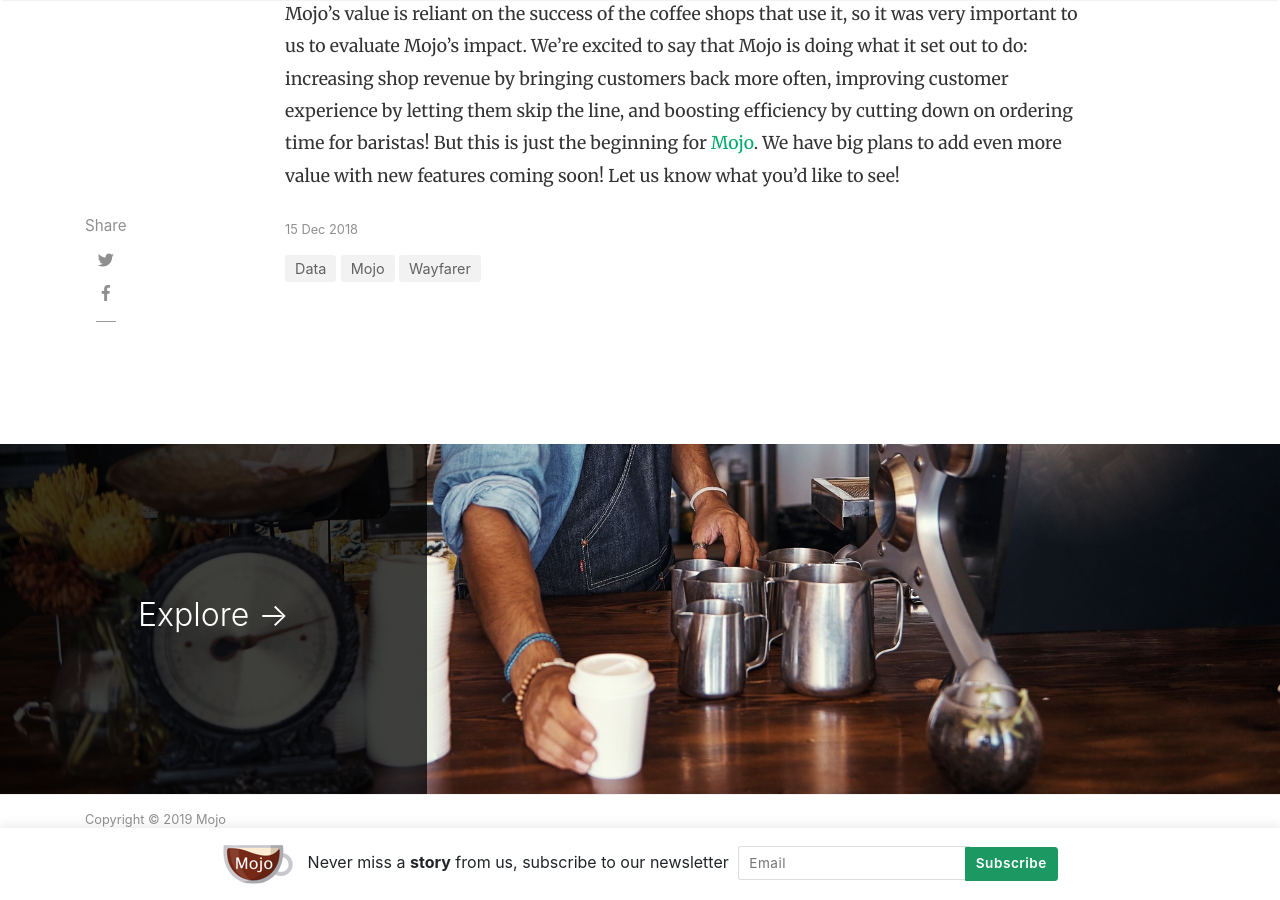
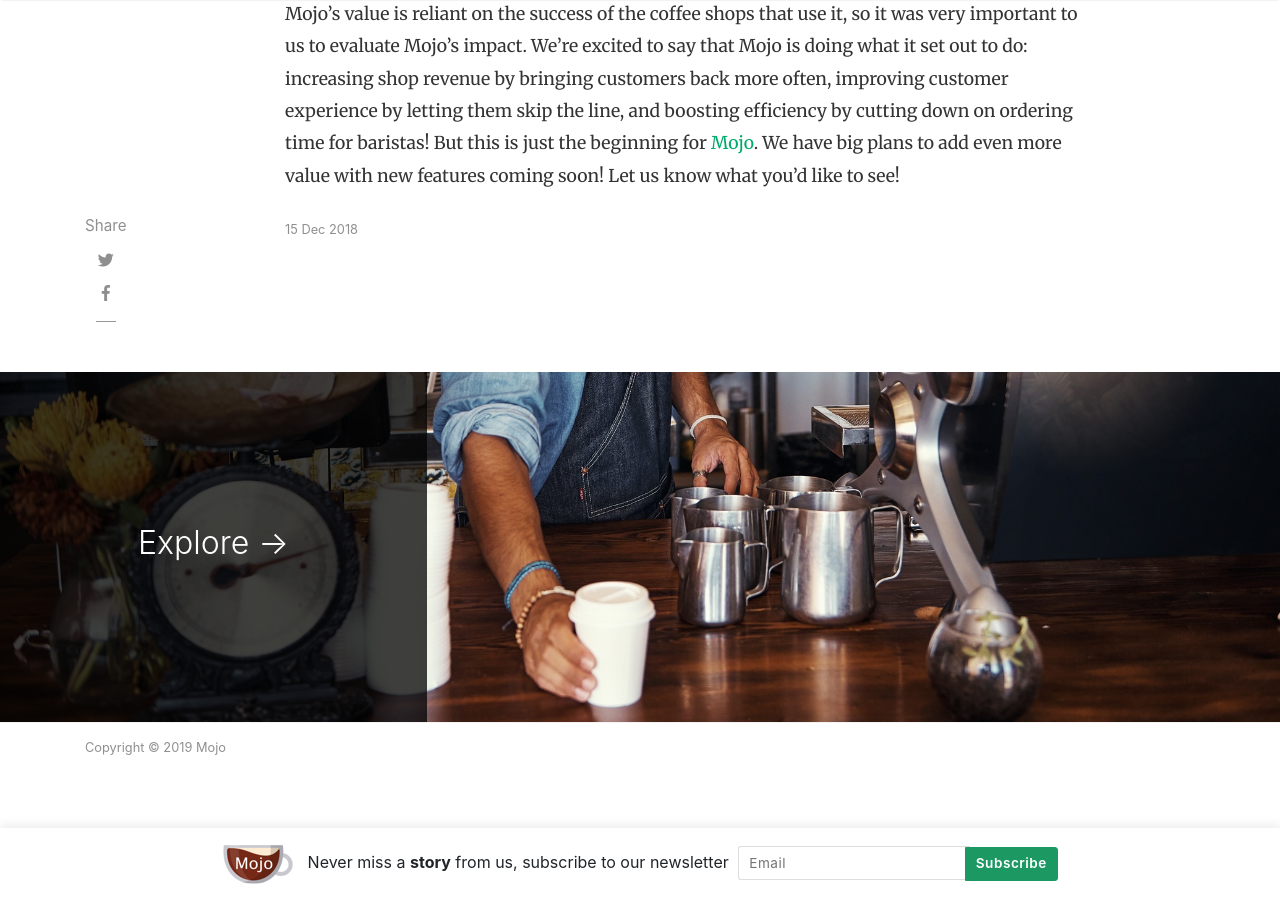
Before and after one commit to normdoow/normdoow.github.io, a Jekyll site: the page built from _posts/2018-12-15-case-study.md, in a window 1280 px wide and 900 px high, scrolled down 5048 px. Built offline with Jekyll 4.4.1, drawn with Linux system fonts in a browser that asks for light colours; nearby versions of some CDN libraries; comment, search, counter and statistics services are not loaded.

Commit message:
Remove tags from post

```diff
--- a/_layouts/post.html
+++ b/_layouts/post.html
@@ -60,7 +60,7 @@ post_class: post-template
             </p>
 
 			<!-- Post Categories -->
-			<div class="after-post-tags">
+			<!-- <div class="after-post-tags">
 				<ul class="tags">
                     {% assign sortedCategories = page.categories | sort %}
                     {% for category in sortedCategories %}
@@ -69,7 +69,7 @@ post_class: post-template
                     </li>
                     {% endfor %}
 				</ul>
-			</div>
+			</div> -->
 			<!-- End Categories -->
 
             <!-- Prev/Next -->
```
